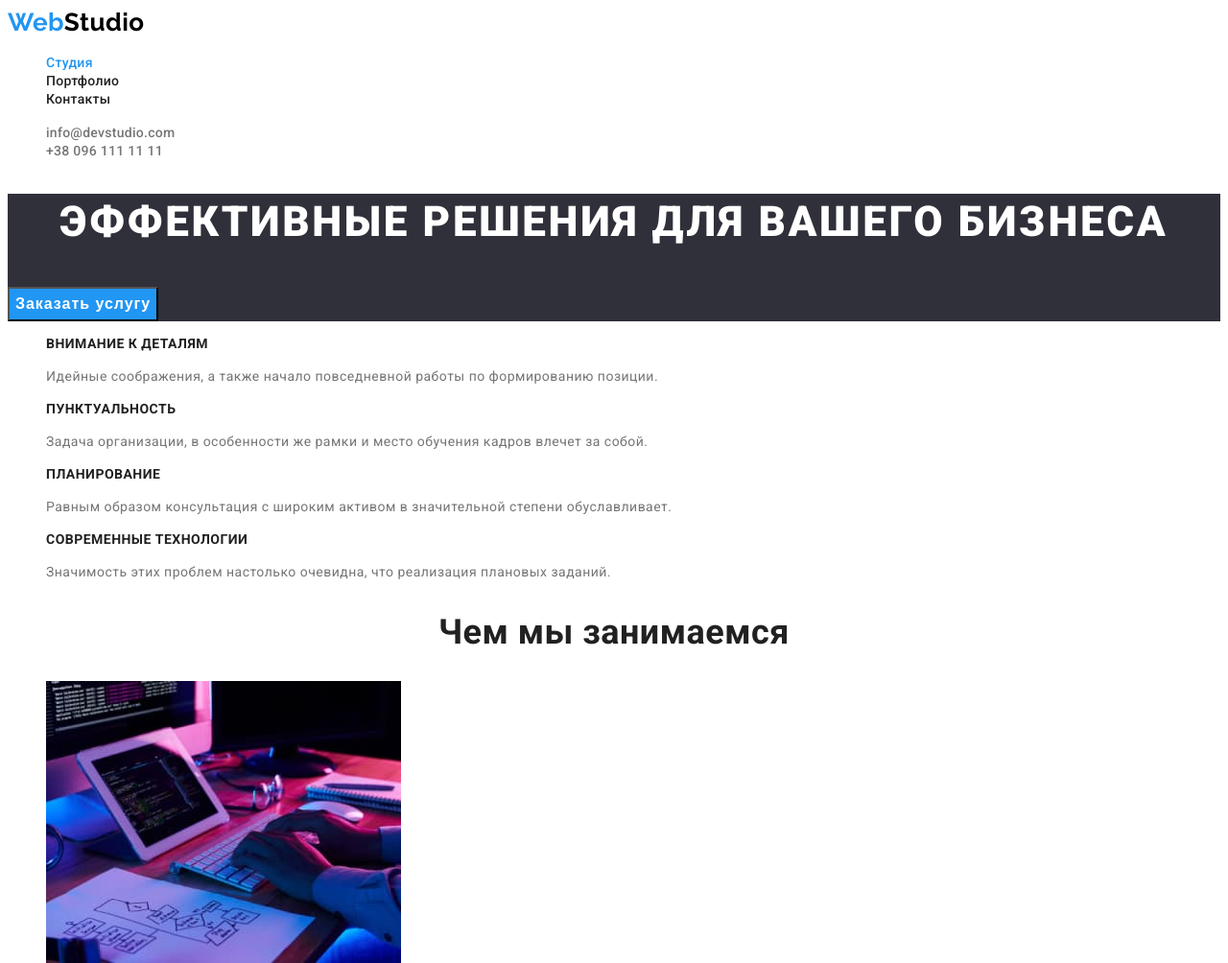
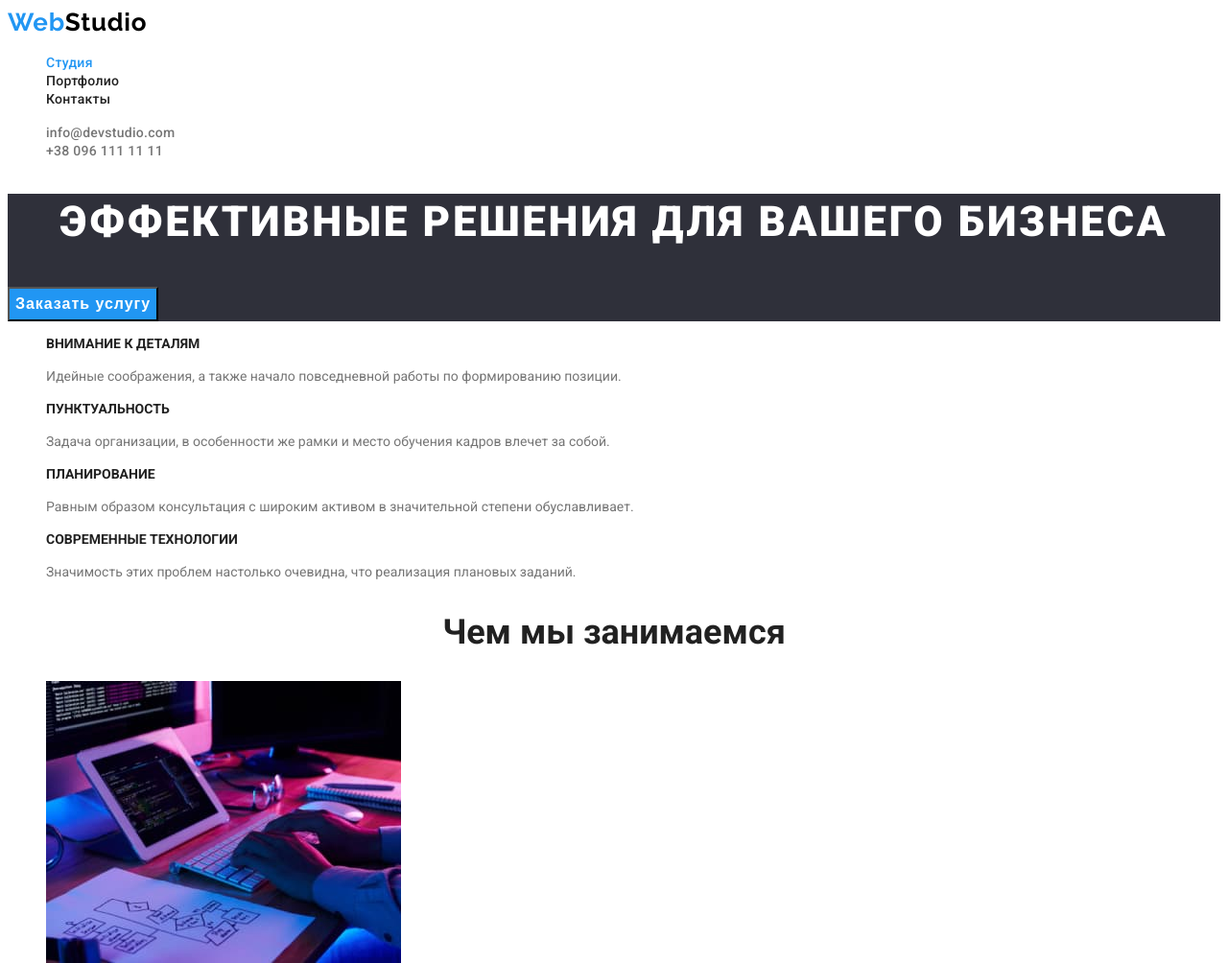
Before and after one commit to vadimvatsenko/goit-markup-hw-02, a plain HTML site: page index.html in a window 1280 px wide. Shown: the top 1004 px of the page at 96% size. Drawn offline with Linux system fonts and the light colour scheme.

Commit message:
homework2_12

```diff
--- a/css/style.css
+++ b/css/style.css
@@ -7,7 +7,6 @@ body {
     background-color: #FFFFFF;
     color: var(--main-text-color);
     font-family: 'Roboto', sans-serif;
-    letter-spacing: 0.03em;
 }
 /* Убраны точки во всех списках дополнительным классом для ul */
 .lists-none {
@@ -20,7 +19,8 @@ body {
     font-weight: 700;
     font-size: 26px;
     line-height: 1.19;
-    text-decoration: none;
+    letter-spacing: 0.03em;
+    text-decoration: none
 }
 .logo-header {
     color: #000000;
```
